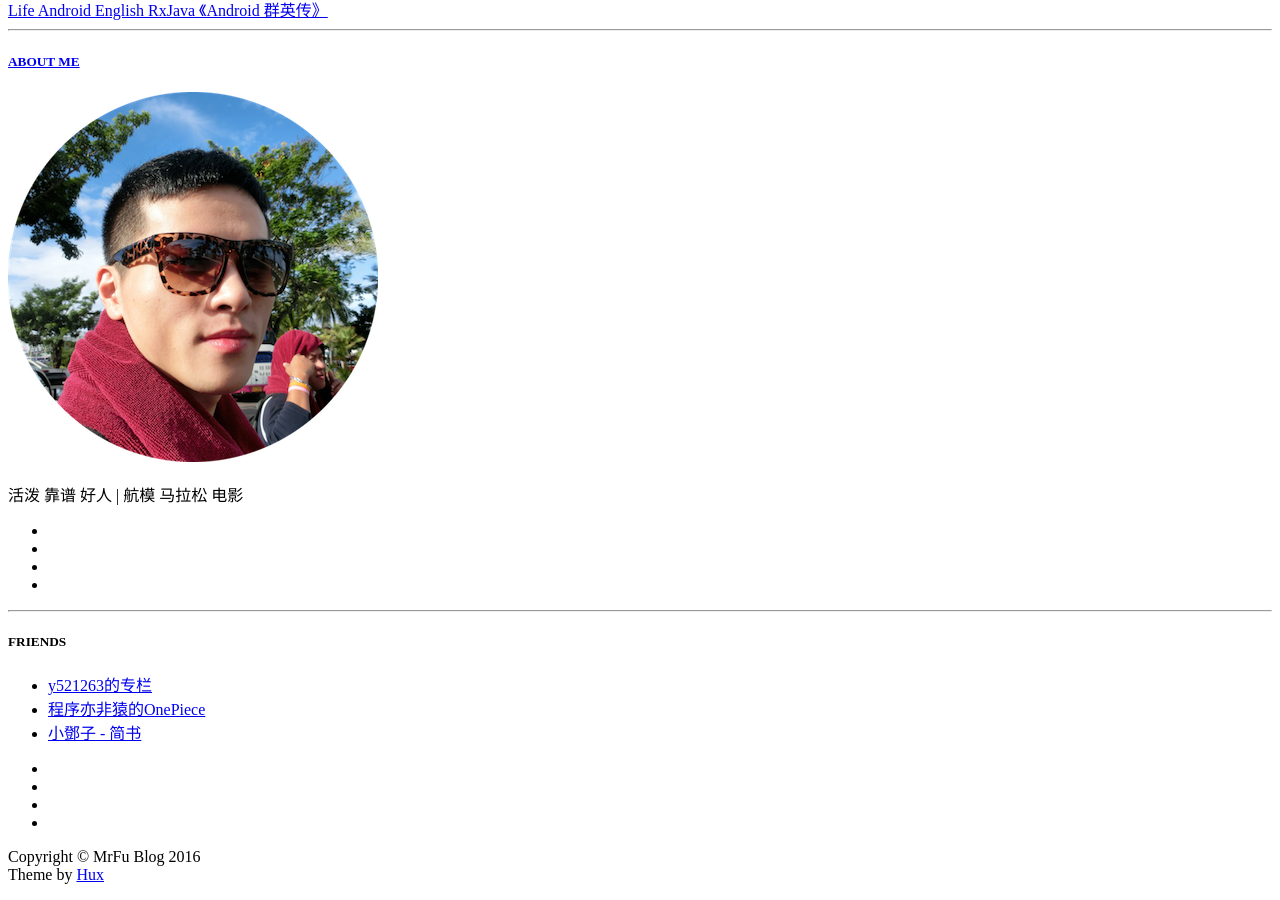
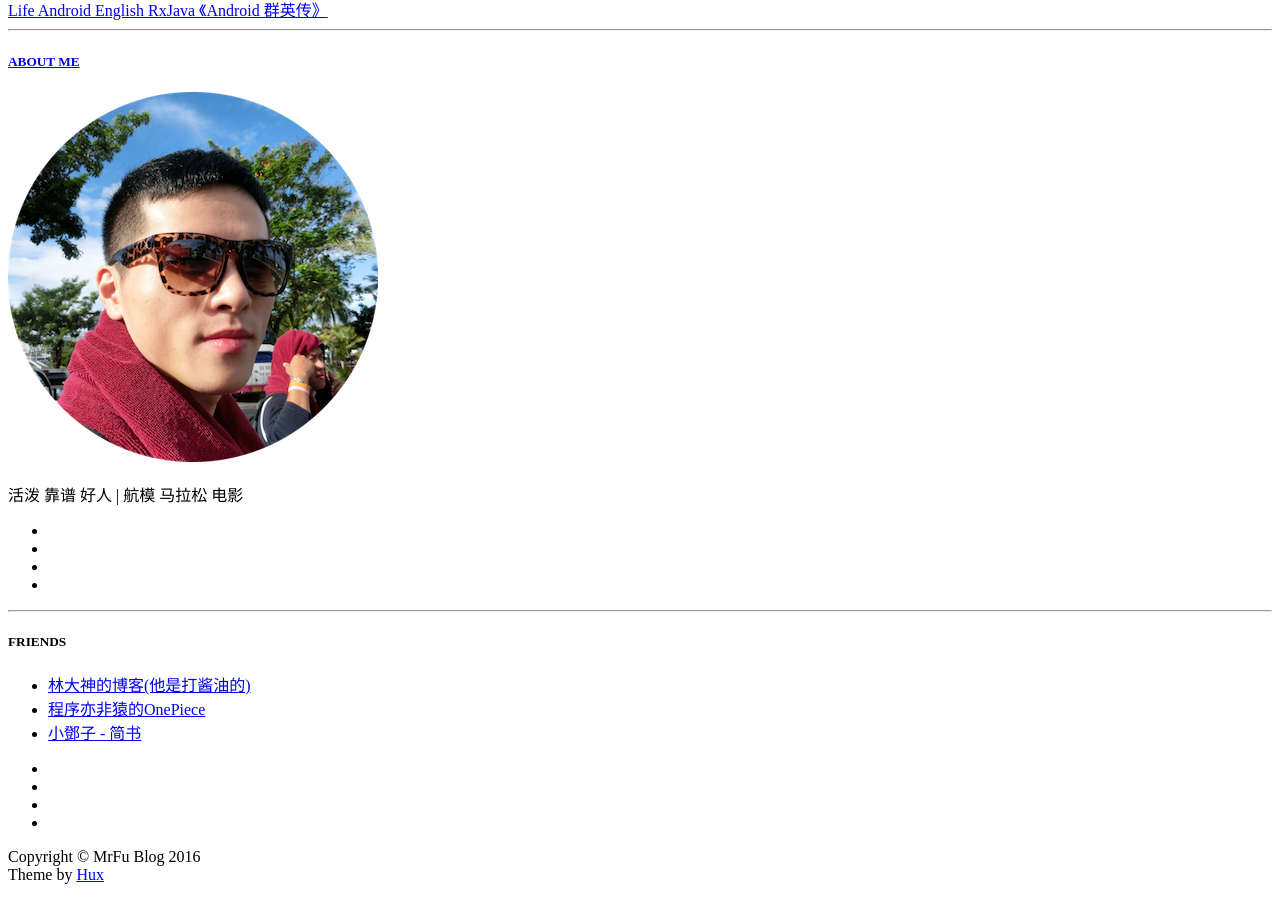
Before and after one commit to MrFuFuFu/mrfufufu.github.io, a Jekyll site: the page built from index.html, in a window 1280 px wide and 900 px high, scrolled down 5679 px. Built offline with Jekyll 4.4.1, drawn with Linux system fonts in a browser that asks for light colours; nearby versions of some CDN libraries; the list of posts is cut into pages by our own code; comment, search, counter and statistics services are not loaded.

Commit message:
moidfy friends blog

```diff
--- a/_config.yml
+++ b/_config.yml
@@ -77,8 +77,8 @@ featured-condition-size: 1              # A tag will be featured if the size of
 # Friends
 friends: [
     {
-        title: "y521263的专栏",
-        href: "http://blog.csdn.net/y521263"
+        title: "林大神的博客(他是打酱油的)",
+        href: "http://maples.me/"
     },{
         title: "程序亦非猿的OnePiece",
         href: "http://yifeiyuan.me/"
```
